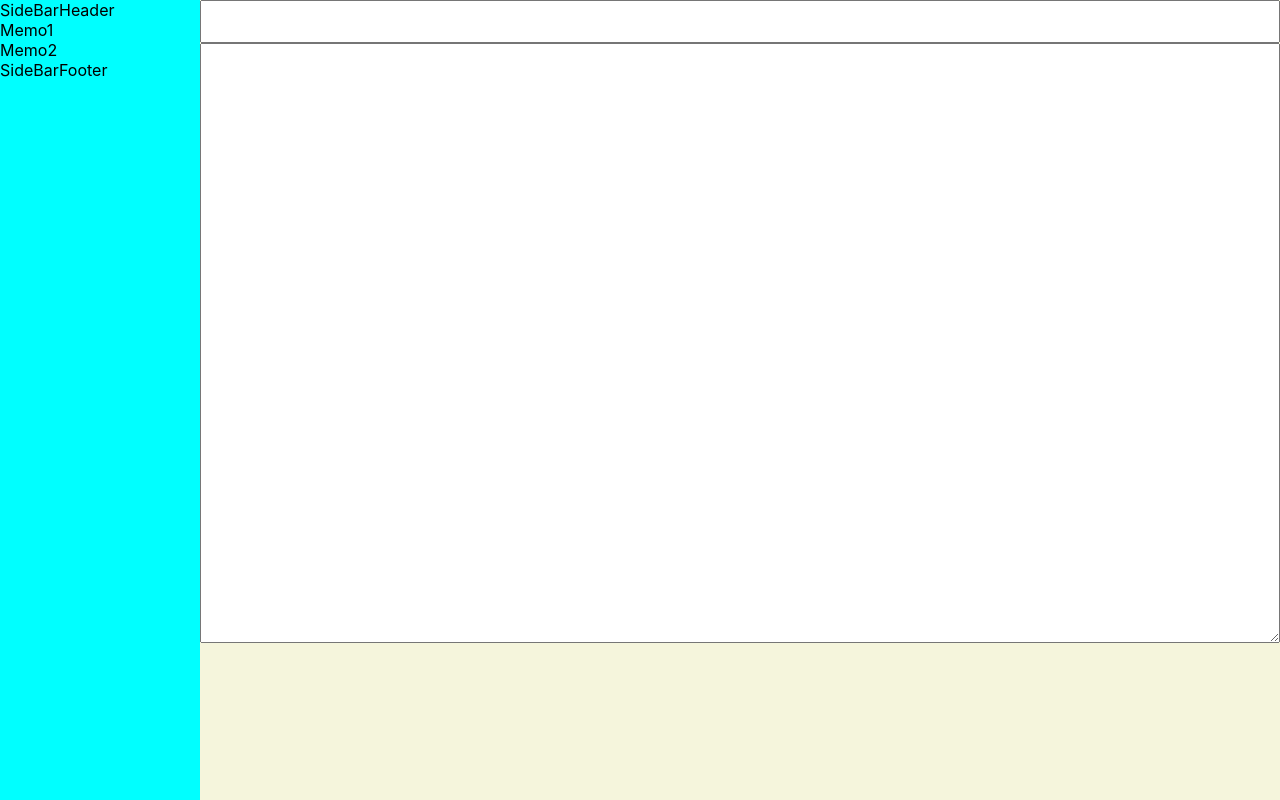
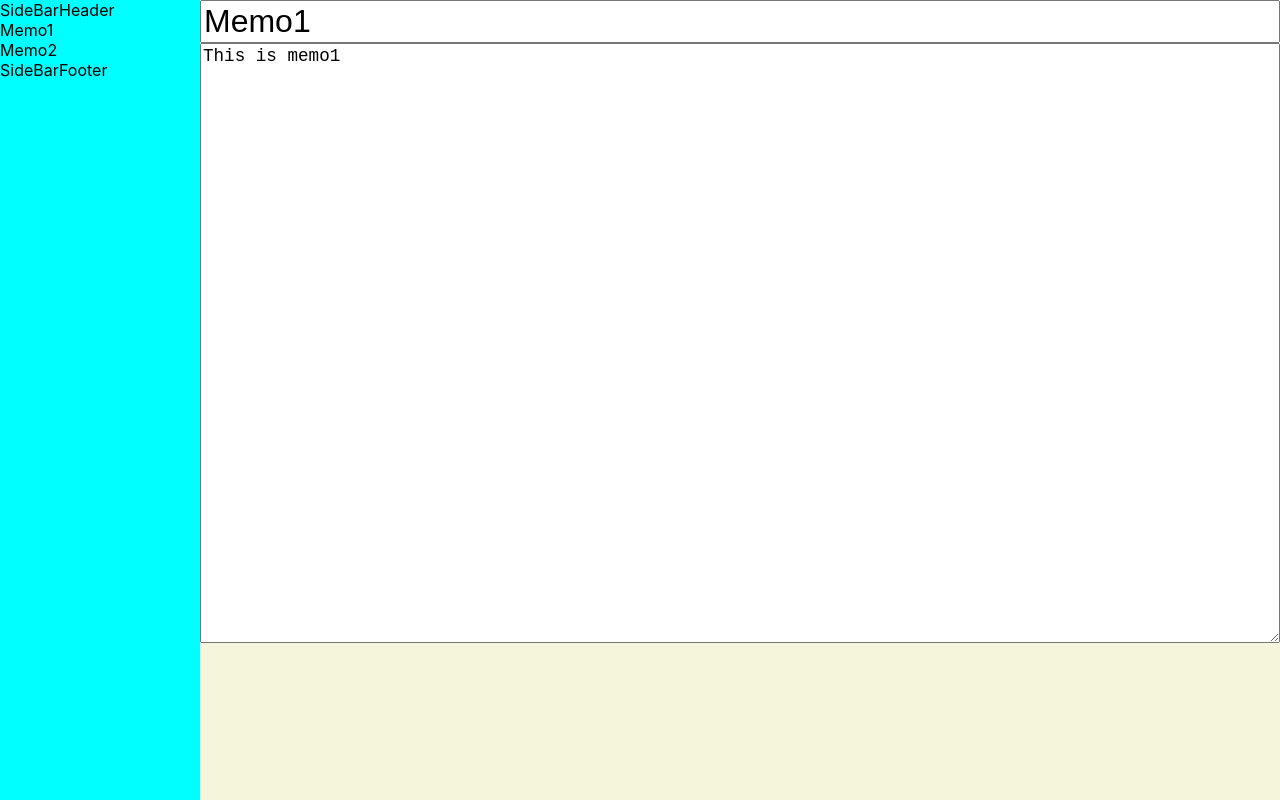
Before and after one commit to heannnn/memo-project, a React (Create React App) app: page / in a window 1280 px wide. Built offline with nearby package versions, Linux system fonts and the light colour scheme.

Commit message:
첫번째 메모 수정

```diff
--- a/src/App.js
+++ b/src/App.js
@@ -9,20 +9,28 @@ function App() {
       title: 'Memo1',
       content: 'This is memo1',
       createdAt: 1654064360688, // 시간
-      updateAt: 1654064371505,
+      updatedAt: 1654064371505,
     },
     {
       title: 'Memo2',
       content: 'This is memo2',
       createdAt: 1654064386920, // 시간
-      updateAt: 1654064391128,
+      updatedAt: 1654064391128,
     },
   ]);
+
+  const [selectedMemoIndex, setSelectedMemoIndex] = useState(0);
+  const setMemo = (newMemo) => {
+    // memos[selectedMemoIndex] = newMemo; // 직접적으로 newMemo를 할당하므로 memos 를 바꿔버림. 불변성 훼손.
+    const newMemos = [...memos]; // 미리 memos copy후에 값 할당. 불변성 유지.
+    newMemos[selectedMemoIndex] = newMemo;
+    setMemos([...memos]); // 리렌더링을 위해 새로운 reference 설정
+  };
 
   return (
     <div className="App">
       <SideBar memos={memos} />
-      <MemoContainer />
+      <MemoContainer memo={memos[selectedMemoIndex]} setMemo={setMemo} />
     </div>
   );
 }
--- a/src/components/MemoContainer.js
+++ b/src/components/MemoContainer.js
@@ -1,11 +1,32 @@
-function MemoContainer() {
+function MemoContainer({ memo, setMemo }) {
   return (
     <div className="MemoContainer">
       <div>
-        <input type="text" className="MemoContainer__title" />
+        <input
+          type="text"
+          className="MemoContainer__title"
+          value={memo.title}
+          onChange={(e) => {
+            setMemo({
+              ...memo,
+              title: e.target.value,
+              updatedAt: new Date().getTime(),
+            });
+          }}
+        />
       </div>
       <div>
-        <textarea className="MemoContainer__content" />
+        <textarea
+          className="MemoContainer__content"
+          value={memo.content}
+          onChange={(e) => {
+            setMemo({
+              ...memo,
+              content: e.target.value,
+              updatedAt: new Date().getTime(),
+            });
+          }}
+        />
       </div>
     </div>
   );
```
